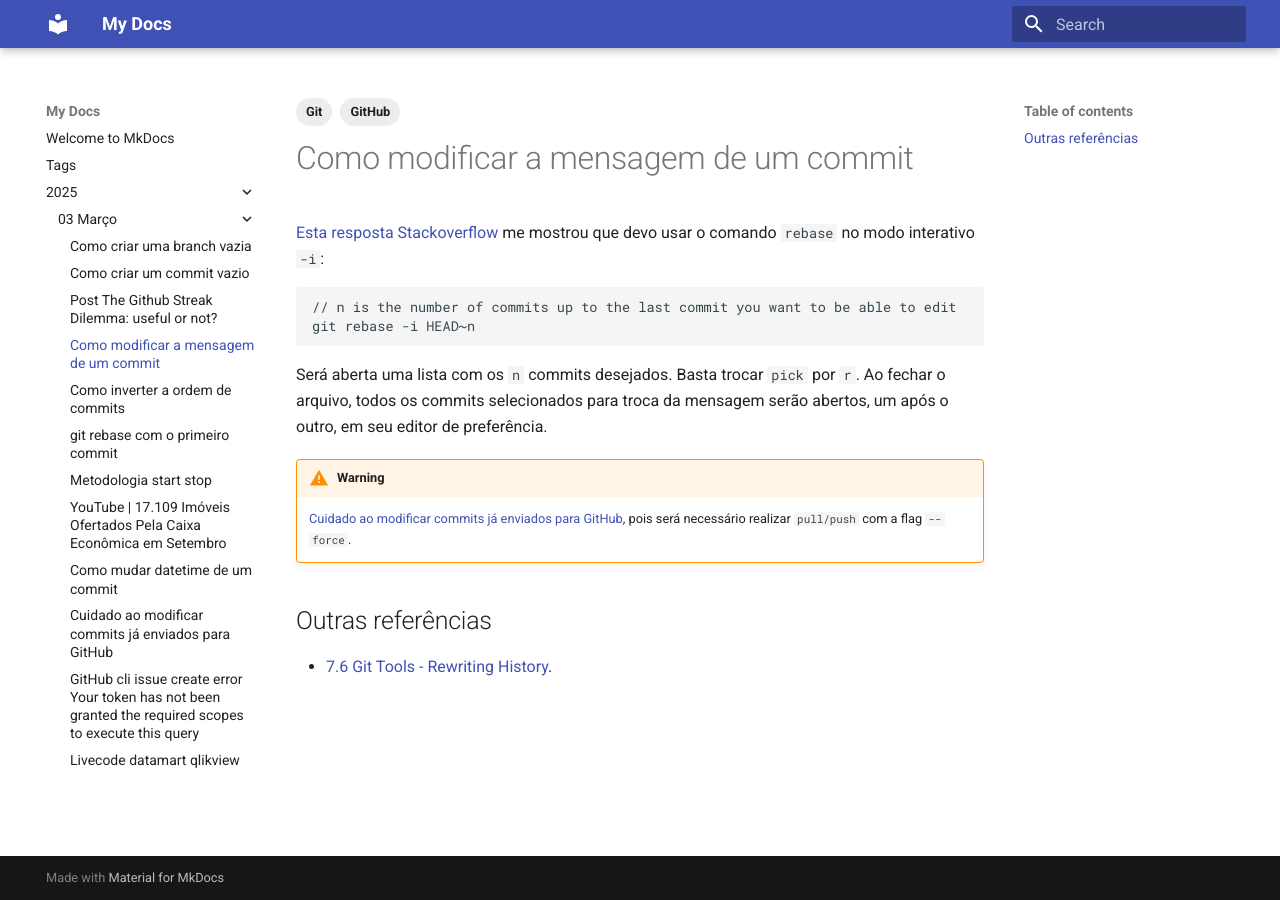
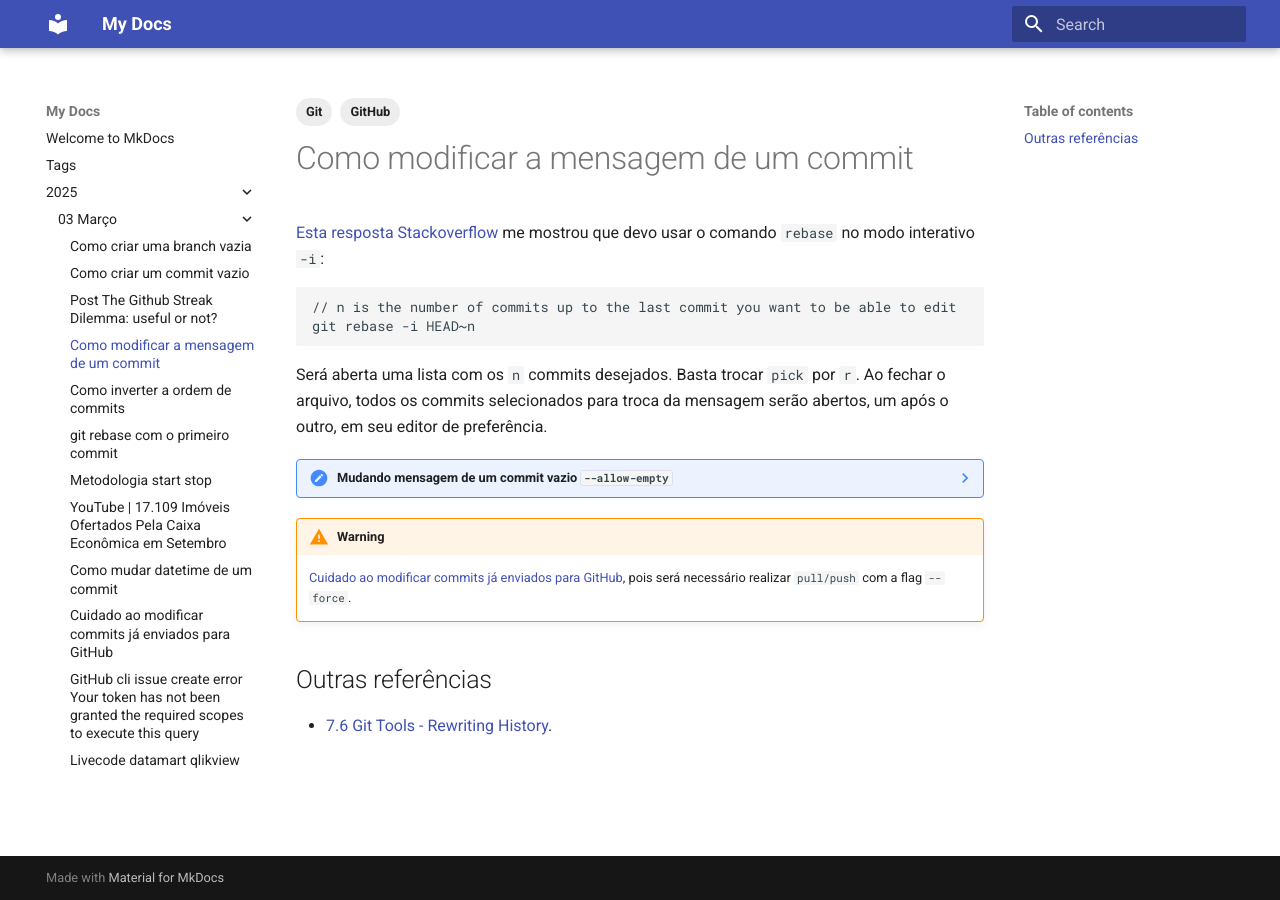
Before and after one commit to gabrielbdornass/notes2, an MkDocs documentation site: the page built from docs/2025/03_Março/20250314_como_modificar_mensagem_commit.md, in a window 1280 px wide. Built offline with MkDocs 1.6.1 and Material for MkDocs 9.7.7, drawn with Linux system fonts in a browser that asks for light colours; part of the change alters nothing that is shown.

Commit message:
Improve note about change commit message
empty commits
Fix #447
Test deploy with git-commiters allow only in prod mode

````diff
--- a/docs/2025/03_Março/20250314_como_modificar_mensagem_commit.md
+++ b/docs/2025/03_Março/20250314_como_modificar_mensagem_commit.md
@@ -17,6 +17,46 @@ Será aberta uma lista com os `n` commits desejados.
 Basta trocar `pick` por `r`.
 Ao fechar o arquivo, todos os commits selecionados para troca da mensagem serão abertos, um após o outro, em seu editor de preferência.
 
+??? note "Mudando mensagem de um commit vazio `--allow-empty` "
+    Ao tentar modificar a mensagem de um commit vazio recebi o seguinte erro:
+
+    ```
+    (notes-py3.13) ➜  notes git:(main) git rebase -i HEAD~4
+    interactive rebase in progress; onto 8733d2a
+    Last command done (1 command done):
+      reword 476c93b 447-start # empty
+    Next commands to do (3 remaining commands):
+      pick 02c43ee Try fix git-commiters error message
+      pick 41935e1 Update poetry packages
+      (use "git rebase --edit-todo" to view and edit)
+    You are currently editing a commit while rebasing branch 'main' on '8733d2a'.
+
+    No changes
+    You asked to amend the most recent commit, but doing so would make
+    it empty. You can repeat your command with --allow-empty, or you can
+    remove the commit entirely with "git reset HEAD^".
+    You can amend the commit now, with
+
+      git commit --amend
+
+    Once you are satisfied with your changes, run
+
+      git rebase --continue
+    ```
+
+    Para solucioná-lo:
+
+    ```
+    # para abrir
+    git commit --allow-empty --amend
+
+    # Após modificar a mensagem
+    git rebase --continue
+    ```
+
+    **O erro aconteceu, principalmente, pois estava testando a metodologia [start-stop](./20250315_metodologia_start_stop.md)**.
+
+
 !!! Warning
 
     [Cuidado ao modificar commits já enviados para GitHub](./20250317_cuidado_ao_modificar_commits_ja_enviados_para_github.md), pois será necessário realizar `pull/push` com a flag `--force`.
````
